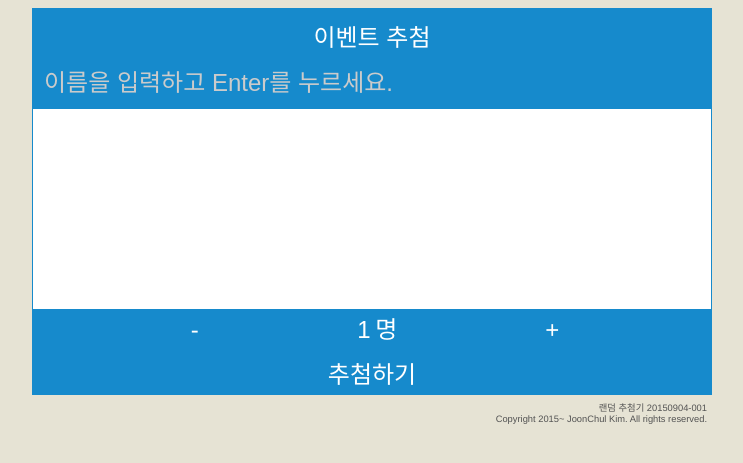
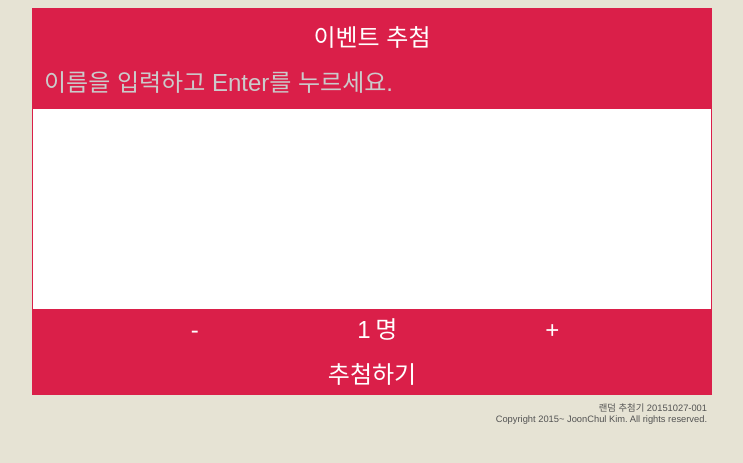
Before and after one commit to jETA-Kor/RandomGenerator, a PHP site: page / in a window 1280 px wide. Shown: the top 463 px of the page, without its empty margins (268-1011 px from the left). Run offline with PHP 8.4, Linux system fonts and the light colour scheme; some libraries are stand-ins or nearby versions.

Commit message:
20151027-001
- 색상 변경이 편리해짐: index.html의 10번째, 11번째 줄 이용
- 결과화면 높이 조정

```diff
--- a/css/main.css
+++ b/css/main.css
@@ -11,13 +11,10 @@ body {
 }
 
 .title {
-    background-color: #168ACC;
     padding: 10px;
 
     font-size: 18pt;
     height: 30px;
-
-    color: #FFFFFF;
 
     text-align: center;
 }
@@ -26,8 +23,6 @@ body {
     background-color: #FFFFFF;
 
     min-height: 200px;
-
-    border: 1px #168ACC solid;
 }
 
 .copyright {
@@ -46,7 +41,6 @@ body {
 /* 이름 입력 화면 */
 
 .input {
-    background-color: #168ACC;
     padding: 10px;
 }
 
@@ -57,8 +51,6 @@ body {
     border: 0px;
 
     font-size: 18pt;
-
-    color: #FFFFFF;
 }
 
 /* placeholder 적용 CSS */
@@ -79,10 +71,8 @@ body {
 
 .number_selector {
     text-align: center;
-    background-color: #168ACC;
 
     font-size: 18pt;
-    color: #FFFFFF;
 }
 
 .number_selector div {
@@ -109,8 +99,6 @@ body {
     border: 0px;
 
     font-size: 18pt;
-
-    color: #FFFFFF;
 
     text-align: right;
 }
@@ -142,7 +130,7 @@ body {
 /* 결과 화면 CSS */
 
 .result {
-    height: 600px;
+    height: 550px;
 
     background-image: url('../images/logo.png');
     background-position: right top;
--- a/index.html
+++ b/index.html
@@ -6,28 +6,33 @@
         <link rel="stylesheet" href="css/main.css" />
         <link href='https://cdn.rawgit.com/openhiun/hangul/14c0f6faa2941116bb53001d6a7dcd5e82300c3f/nanumbarungothic.css' rel='stylesheet' type='text/css' />
 
+        <script type="text/javascript">
+            backgroundColor = "#DA1F49";
+            color = "#FFFFFF";
+        </script>
+
         <script src="http://code.jquery.com/jquery-1.11.2.min.js"></script>
         <script src="http://code.jquery.com/jquery-migrate-1.2.1.min.js"></script>
         <script type="text/javascript" src="js/main.js"></script>
     </head>
     <body>
         <div class="root" id="settingRoot">
-            <div class="title">이벤트 추첨</div>
+            <div class="title applyColor applyBackgroundColor">이벤트 추첨</div>
 
-            <div class="input">
-                <input id="inputBox" type="text" placeholder="이름을 입력하고 Enter를 누르세요." />
+            <div class="input applyBackgroundColor">
+                <input id="inputBox" class="applyColor" type="text" placeholder="이름을 입력하고 Enter를 누르세요." />
             </div>
 
             <div class="container"></div>
 
-            <div id="number_selector" class="number_selector">
+            <div id="number_selector" class="number_selector applyColor applyBackgroundColor">
                 <div onclick="decrease()">-</div>
-                <div><input id="numbers" type="text" value="1" /></div>
+                <div><input id="numbers" class="applyColor" type="text" value="1" /></div>
                 <div>명</div>
                 <div onclick="increase()">+</div>
             </div>
 
-            <div id="btn_generate" class="title">
+            <div id="btn_generate" class="title applyColor applyBackgroundColor">
                 추첨하기
             </div>
 
@@ -35,7 +40,7 @@
         </div>
 
         <div class="root" id="resultRoot" style="display: none;">
-            <div class="title">이벤트 추첨 결과</div>
+            <div class="title applyColor applyBackgroundColor">이벤트 추첨 결과</div>
 
             <div class="result container"></div>
 
--- a/js/main.js
+++ b/js/main.js
@@ -1,18 +1,11 @@
 /** 초기화 **/
 $(document).ready(function() {
-    version = "20150904-001"; // 버전명
+    version = "20151027-001"; // 버전명
     names = new Array();
 
-    if(localStorage.getItem('names') != null && localStorage.getItem('names') != "[]") {
-        if(confirm("기존 추첨 대상자 목록이 발견되었습니다.\n불러오시겠습니까?")) {
-            names = JSON.parse(localStorage.getItem('names'));
-            for(var i = 0; i < names.length; i++) {
-                inputNewItem(names[i]);
-            }
-        } else {
-            localStorage.removeItem('names');
-        }
-    }
+    $(".applyBackgroundColor").css("background-color", backgroundColor);
+    $(".applyColor").css("color", color);
+    $(".container").css("border", "1px " + backgroundColor + " solid");
 
     if(localStorage.getItem('number') != null)
         $("#numbers").val(localStorage.getItem('number'));
@@ -31,6 +24,17 @@ $(document).ready(function() {
         ")%20문의\">JoonChul Kim</a>. " +
         "All rights reserved."
     ); // Copyright 입력
+
+    if(localStorage.getItem('names') != null && localStorage.getItem('names') != "[]") {
+        if(confirm("기존 추첨 대상자 목록이 발견되었습니다.\n불러오시겠습니까?")) {
+            names = JSON.parse(localStorage.getItem('names'));
+            for(var i = 0; i < names.length; i++) {
+                inputNewItem(names[i]);
+            }
+        } else {
+            localStorage.removeItem('names');
+        }
+    }
 });
 
 /* 새 이름 입력하기 */
```
